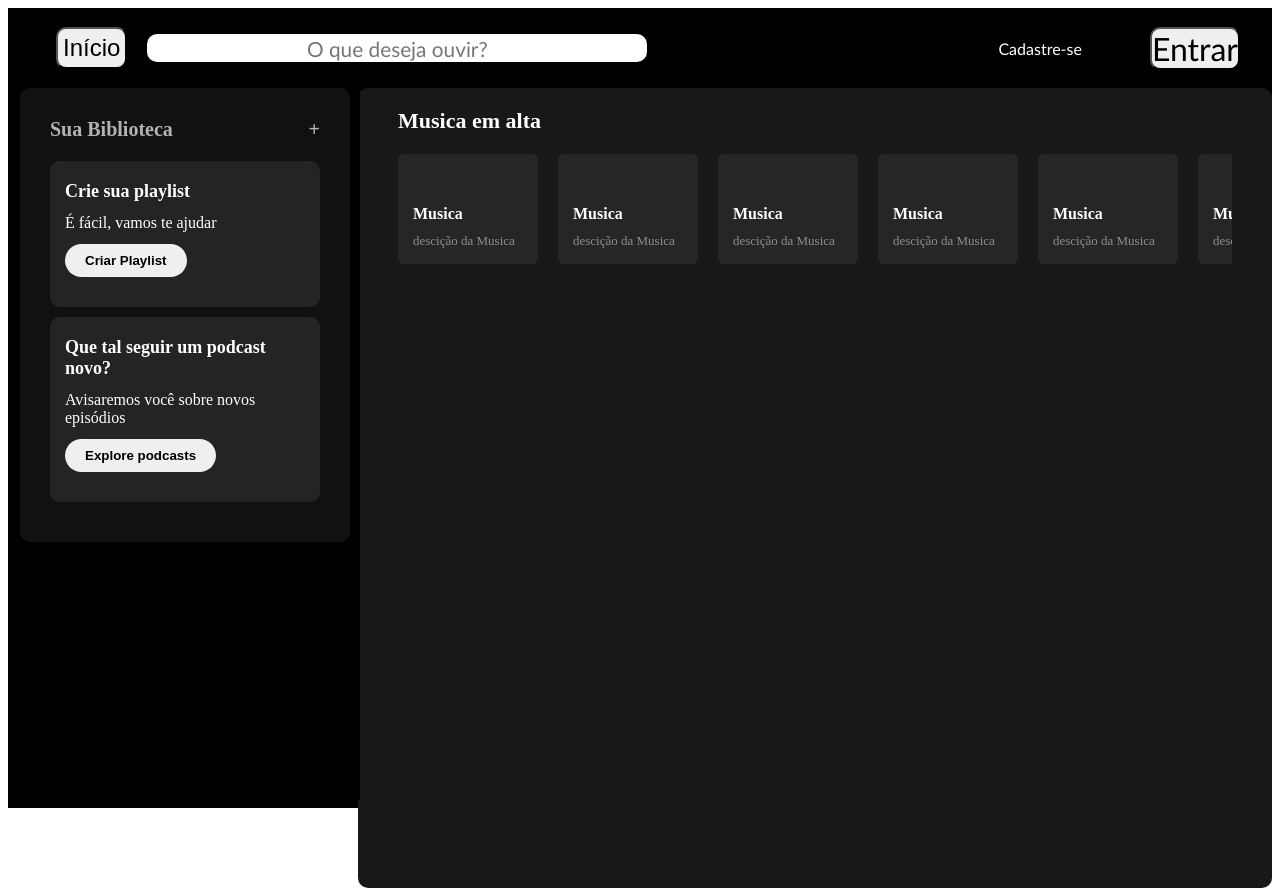
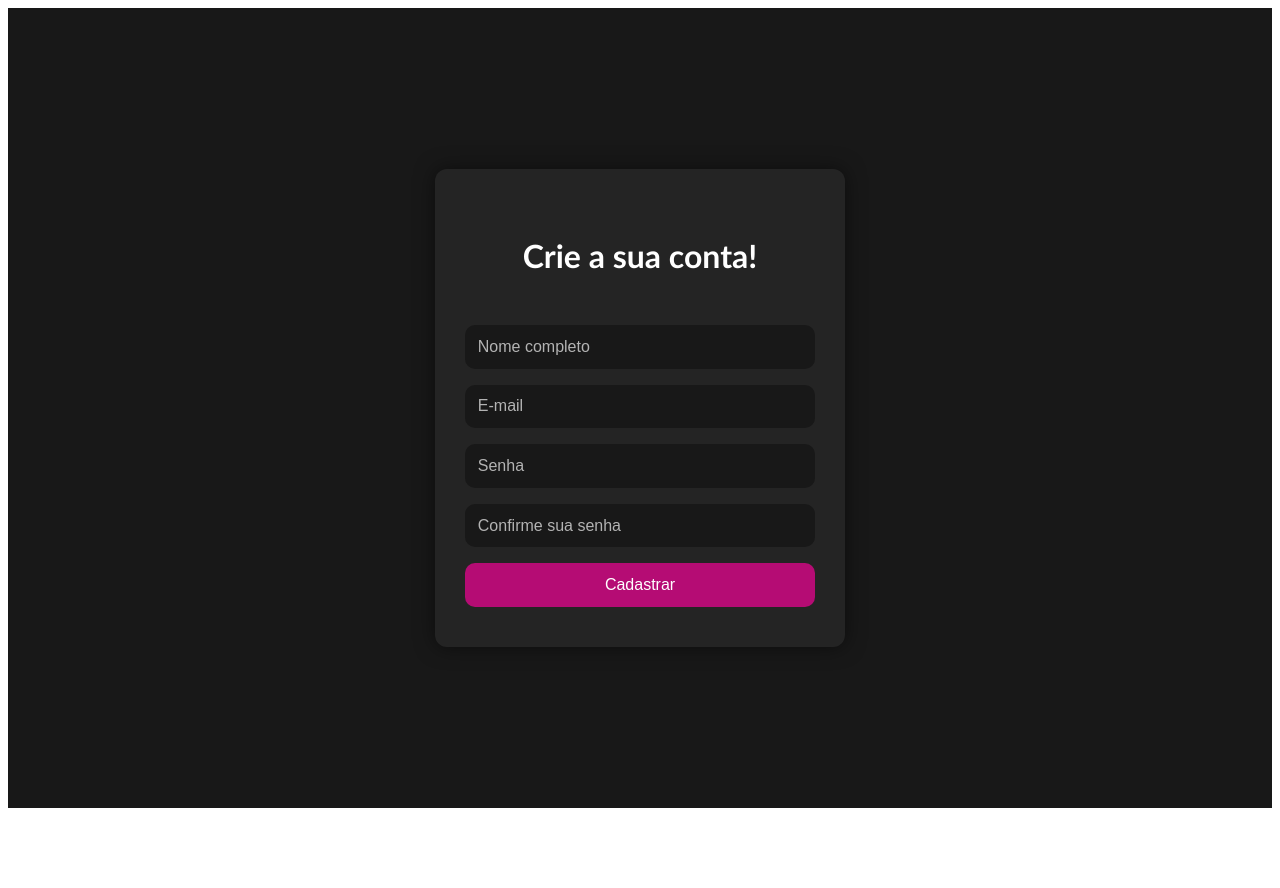
Before and after one commit to SamuelHansen1107/spotifei-frontend-senac, an Angular app: page / in a window 1280 px wide. After the commit the page ends 816 px from the top, so only its background shows below. Built offline with nearby package versions, Linux system fonts and the light colour scheme.

Commit message:
adicionando cadastro

```diff
--- a/src/app/app.component.html
+++ b/src/app/app.component.html
@@ -1 +1 @@
-<app-home></app-home>
+<app-cadastro></app-cadastro>
--- a/src/app/app.component.ts
+++ b/src/app/app.component.ts
@@ -1,11 +1,12 @@
 import { Component } from '@angular/core';
 import { RouterOutlet } from '@angular/router';
 import { HomeComponent } from './components/home/home.component';
+import { CadastroComponent } from './components/cadastro/cadastro.component';
 
 @Component({
   selector: 'app-root',
   standalone: true,
-  imports: [RouterOutlet,HomeComponent],
+  imports: [RouterOutlet,HomeComponent,CadastroComponent],
   templateUrl: './app.component.html',
   styleUrl: './app.component.css'
 })
--- /dev/null
+++ b/src/app/components/cadastro/cadastro.component.css
@@ -0,0 +1,70 @@
+/* ocupa a tela inteira e centraliza a caixa */
+.cadastro-container {
+    height: 100vh;
+    display: flex;
+    justify-content: center;
+    align-items: center;
+    background-color: #181818;
+    font-family: 'Gill Sans', 'Gill Sans MT', Calibri, 'Trebuchet MS', sans-serif;
+}
+
+/* caixa central */
+.cadastro-box {
+    background-color: #242424;
+    padding: 40px 30px;
+    border-radius: 12px;
+    width: 350px;
+    display: flex;
+    flex-direction: column;
+    gap: 1.5rem;
+    color: #fff;
+    box-shadow: 0 0 20px rgba(0,0,0,0.5);
+}
+
+/* título */
+.cadastro-box h2 {
+    text-align: center;
+    font-size: 2rem;
+}
+
+/* form */
+.cadastro-box form {
+    display: flex;
+    flex-direction: column;
+    gap: 1rem;
+}
+
+/* input */
+.cadastro-box input {
+    padding: 0.8rem;
+    border-radius: 10px;
+    border: none;
+    font-size: 1rem;
+    background-color: #181818;
+    color: #fff;
+}
+
+.cadastro-box input::placeholder {
+    color: #b3b3b3;
+}
+
+.cadastro-box input:focus {
+    outline: 2px solid rgba(255, 0, 157, 0.664);
+}
+
+/* botão */
+.cadastro-box button {
+    padding: 0.8rem;
+    border-radius: 10px;
+    border: none;
+    background-color: rgba(255, 0, 157, 0.664);
+    color: white;
+    font-size: 1rem;
+    cursor: pointer;
+    transition: transform 0.2s, background-color 0.2s;
+}
+
+.cadastro-box button:hover {
+    background-color: rgba(145, 1, 92, 0.877);
+    transform: scale(1.05);
+}
--- /dev/null
+++ b/src/app/components/cadastro/cadastro.component.html
@@ -0,0 +1,15 @@
+<div class="cadastro-container">
+  <div class="cadastro-box">
+    <h2>Crie a sua conta!</h2>
+
+      <form>
+        <input type="text" placeholder="Nome completo" />
+        <input type="email" placeholder="E-mail" />
+        <input type="password" placeholder="Senha" />
+        <input type="password" placeholder="Confirme sua senha" />
+
+        <button type="submit">Cadastrar</button>
+
+      </form>
+  </div>
+</div>
```
Also changed, not shown: src/app/components/cadastro/cadastro.component.ts (added, +12 -0 lines), 2 other files (tests, documents, lock files or other folders).
